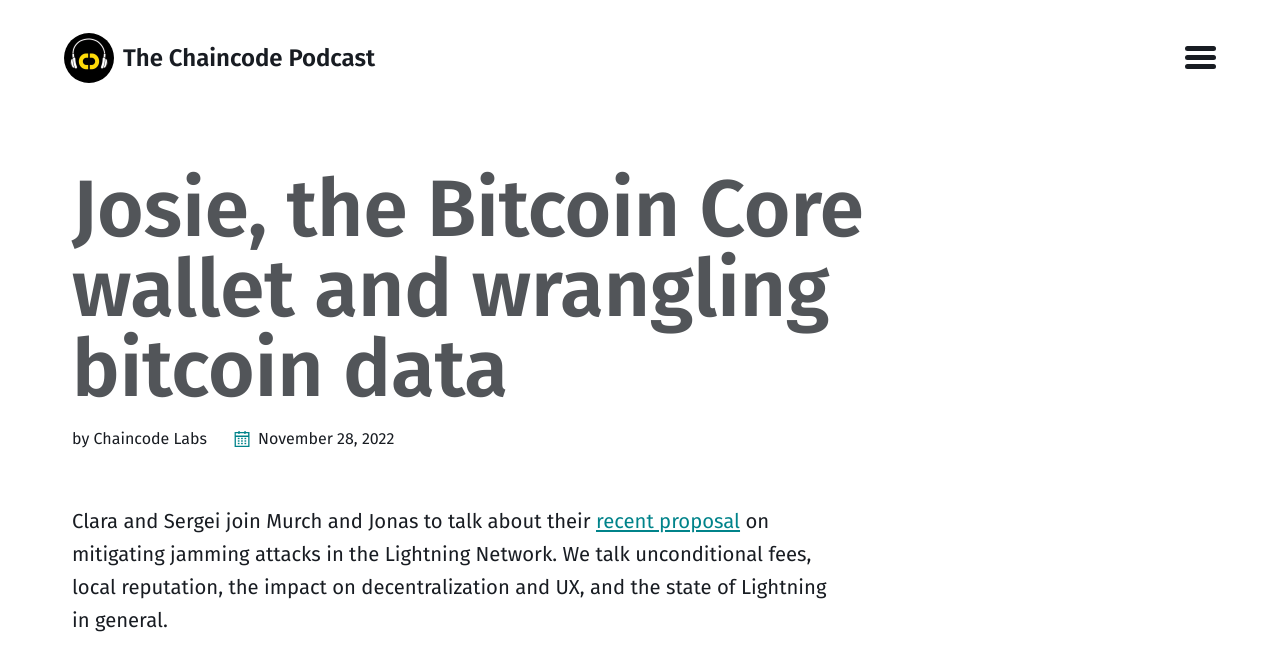
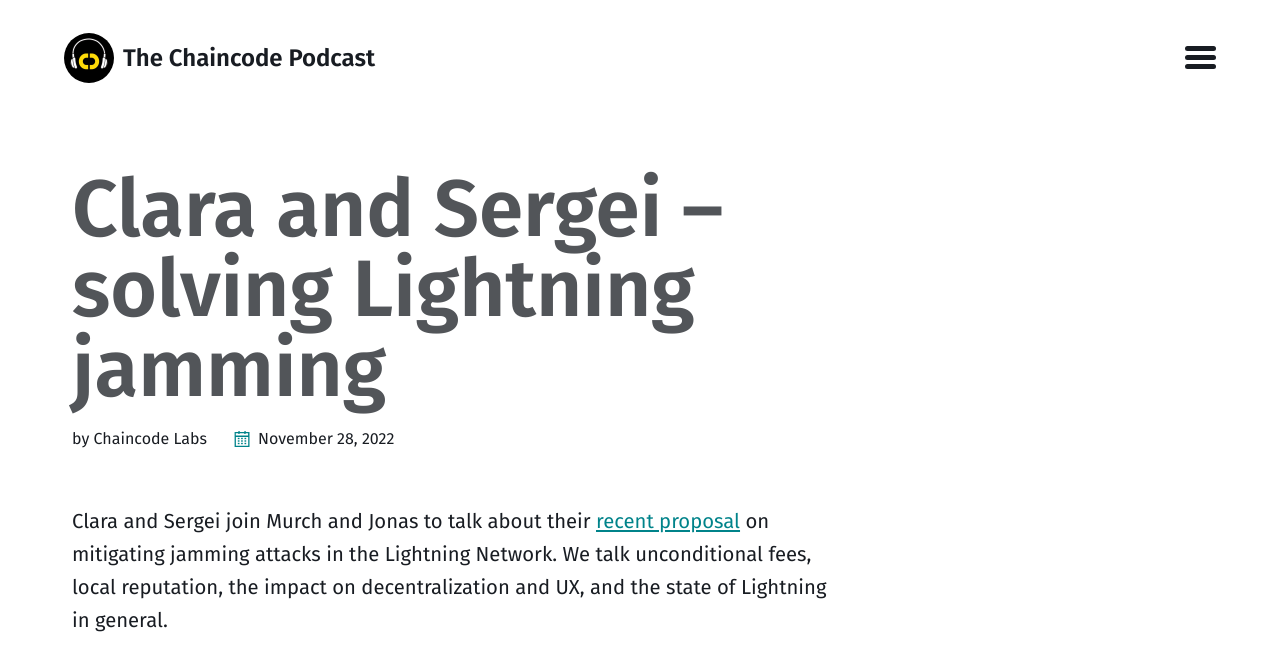
Before and after one commit to chaincodelabs/podcast-website, a Jekyll site: the page built from _posts/2022-11-28-clara-sergei-lightning-jamming.md, in a window 1280 px wide, cut to the strip 0-660 px from the top of the page. Built offline with Jekyll 4.4.1, drawn with Linux system fonts in a browser that asks for light colours.

Commit message:
fix title

```diff
--- a/_posts/2022-11-28-clara-sergei-lightning-jamming.md
+++ b/_posts/2022-11-28-clara-sergei-lightning-jamming.md
@@ -1,5 +1,5 @@
 ---
-title: "Josie, the Bitcoin Core wallet and wrangling bitcoin data"
+title: "Clara and Sergei – solving Lightning jamming"
 tags:
   - Lightning
   - jamming
```
